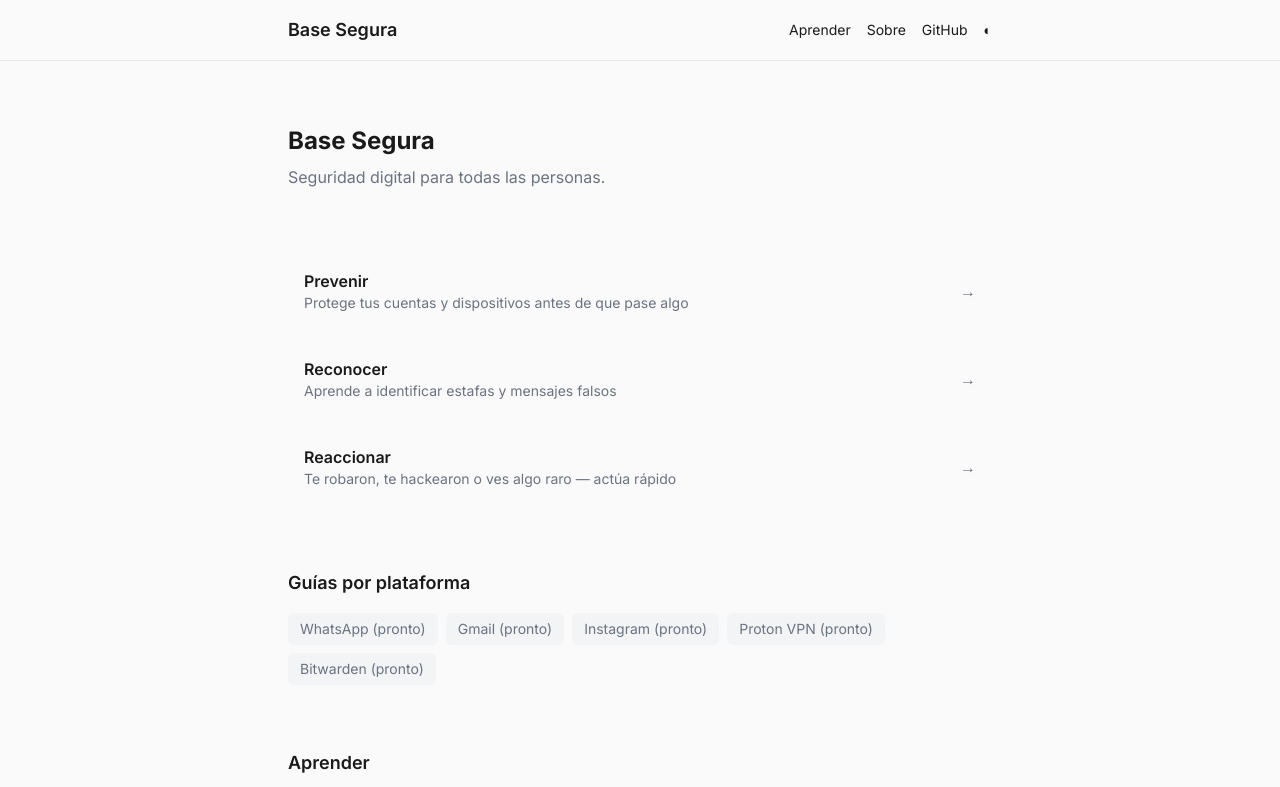
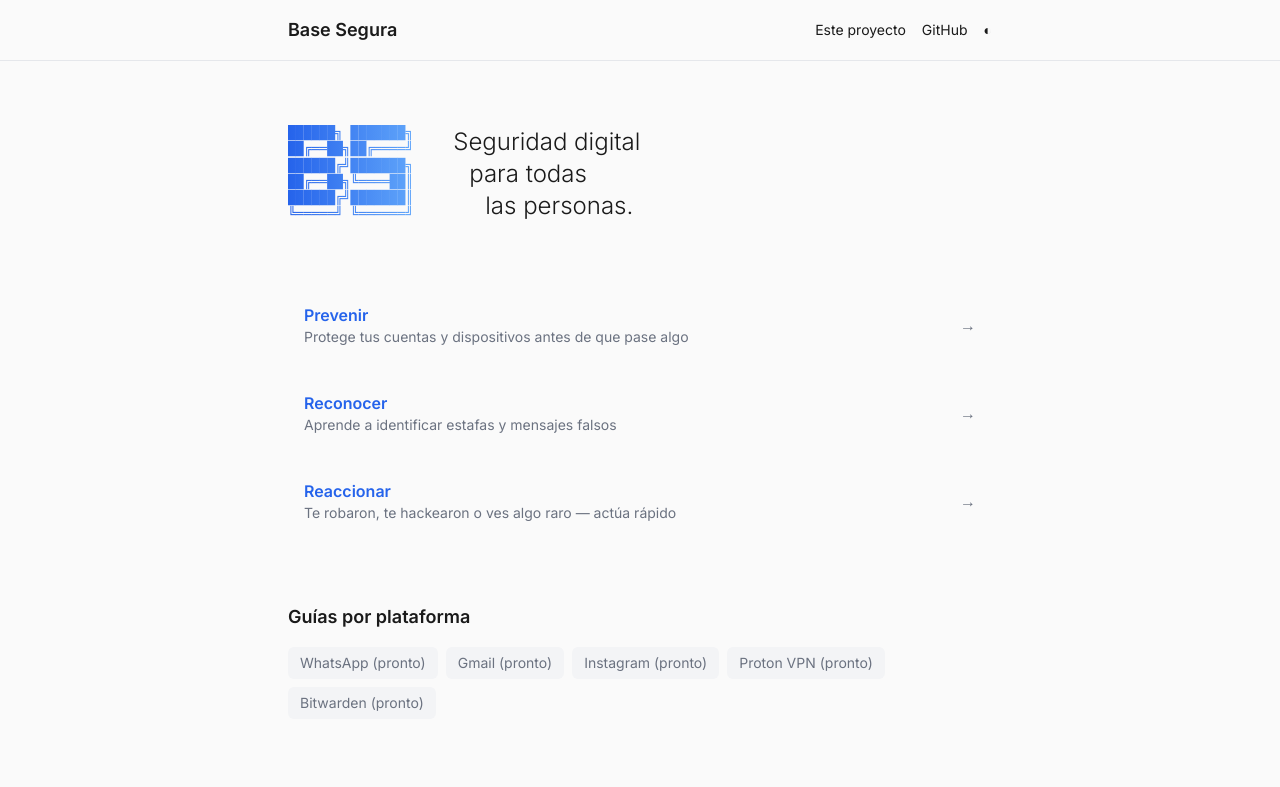
Before and after one commit to parsiomnium/basesegura, a Next.js app: page / in a window 1280 px wide. Shown: the top 787 px of the page. Built offline with nearby package versions, Linux system fonts and the light colour scheme.

Commit message:
feat: redesign home — ASCII art hero, staggered tagline, accent verbs, header cleanup

```diff
--- a/app/page.tsx
+++ b/app/page.tsx
@@ -1,4 +1,5 @@
 import Link from 'next/link'
+import { LOGO_ASCII } from '@/lib/logo'
 
 const groups = [
   {
@@ -29,12 +30,21 @@ const guides = [
 export default function Home() {
   return (
     <div className="space-y-16">
-      {/* Title */}
-      <section className="pt-8">
-        <h1 className="text-2xl font-bold mb-2">Base Segura</h1>
-        <p className="text-[var(--text-secondary)]">
-          Seguridad digital para todas las personas.
-        </p>
+      {/* Hero: ASCII art + tagline */}
+      <section className="pt-8 flex flex-col md:flex-row md:items-center gap-6 md:gap-10">
+        <pre
+          aria-hidden="true"
+          className="font-mono text-[8px] sm:text-[10px] md:text-[13px] leading-tight whitespace-pre bg-gradient-to-r from-[var(--accent)] to-blue-400 bg-clip-text text-transparent select-none"
+        >
+          {LOGO_ASCII}
+        </pre>
+        <h1 className="text-xl md:text-2xl font-light leading-relaxed">
+          <span>Seguridad digital</span>
+          <br />
+          <span className="ml-4">para todas</span>
+          <br />
+          <span className="ml-8">las personas.</span>
+        </h1>
       </section>
 
       {/* Intention groups */}
@@ -46,7 +56,7 @@ export default function Home() {
             className="flex items-center justify-between p-4 rounded-md hover:bg-[var(--bg-secondary)] transition-colors"
           >
             <div>
-              <h2 className="font-semibold">{group.label}</h2>
+              <h2 className="font-semibold text-[var(--accent)]">{group.label}</h2>
               <p className="text-sm text-[var(--text-secondary)]">{group.description}</p>
             </div>
             <span className="text-[var(--text-secondary)]">→</span>
--- a/components/Header.tsx
+++ b/components/Header.tsx
@@ -13,11 +13,8 @@ export function Header() {
           Base Segura
         </Link>
         <nav className="flex items-center gap-4 text-sm">
-          <Link href="/aprender" className="hover:text-[var(--accent)]">
-            Aprender
-          </Link>
           <Link href="/sobre" className="hover:text-[var(--accent)]">
-            Sobre
+            Este proyecto
           </Link>
           <a
             href="https://github.com/parsiomnium/basesegura"
--- /dev/null
+++ b/lib/logo.ts
@@ -0,0 +1,6 @@
+export const LOGO_ASCII = `██████╗ ███████╗
+██╔══██╗██╔════╝
+██████╔╝███████╗
+██╔══██╗╚════██║
+██████╔╝███████║
+╚═════╝ ╚══════╝`
```
